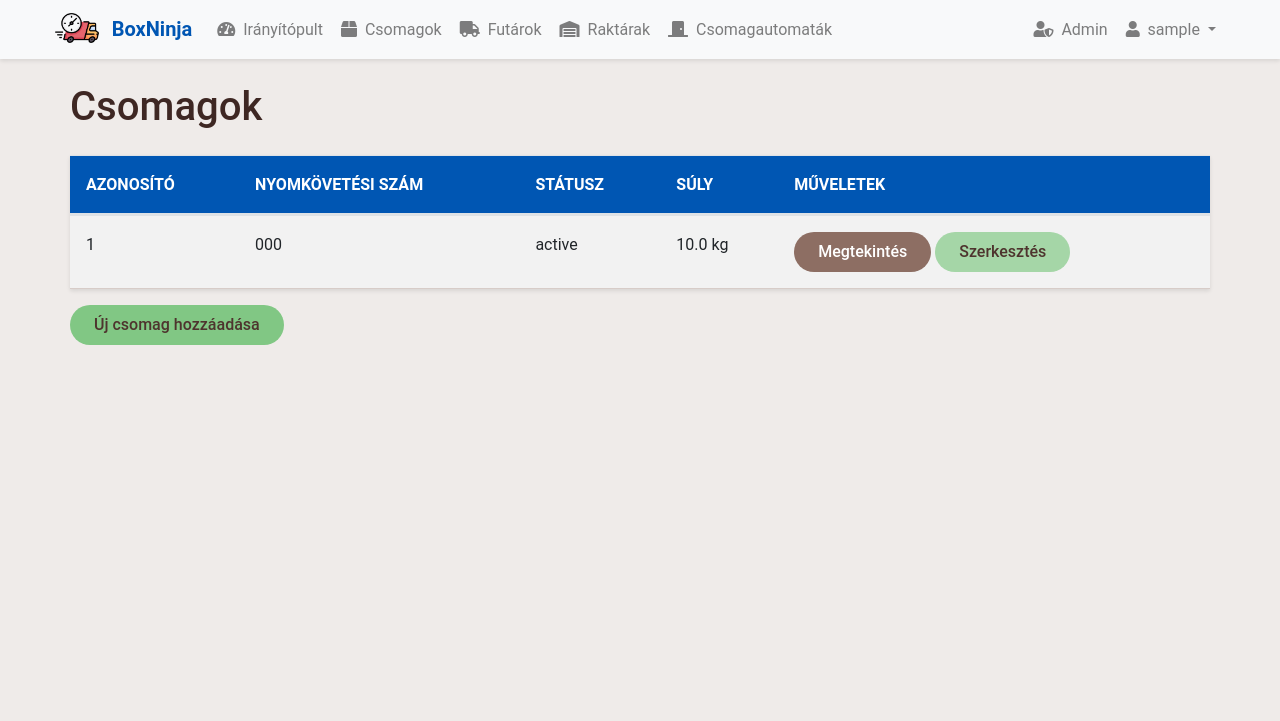
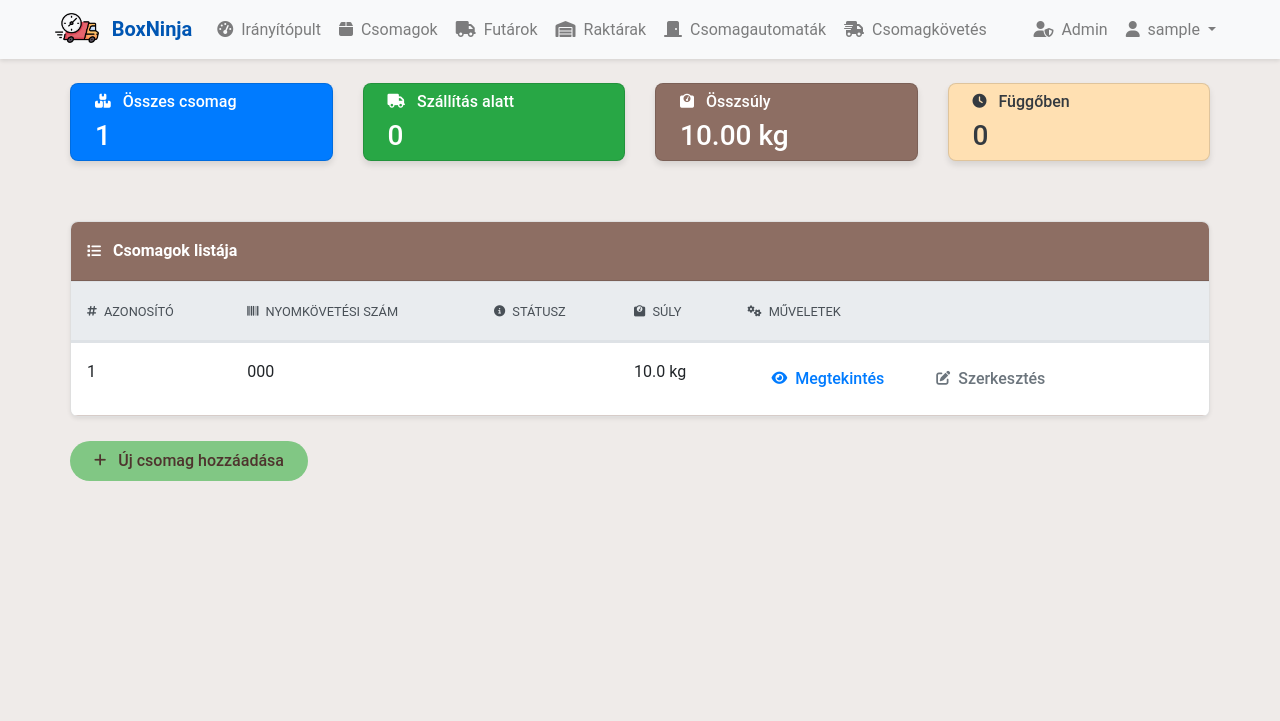
Before and after one commit to pe-box-ninja/webapp, a Flask app: page /package/list in a window 1280 px wide. Shown: the top 721 px of the page. Run offline with Flask 3, Linux system fonts and the light colour scheme; a user stored in the database is signed in; tables that the repository leaves empty hold one stand-in row (values such as "Sample post"); some libraries are stand-ins or nearby versions.

Commit message:
packages

```diff
--- a/app/models/__init__.py
+++ b/app/models/__init__.py
@@ -1,5 +1,5 @@
 from .user import User
-from .package import Package
+from .package import Package, PackageStatus
 from .courier import Courier
 from .warehouse import Warehouse
 from .parcel_locker import ParcelLocker
--- a/app/routes/courier.py
+++ b/app/routes/courier.py
@@ -2,12 +2,14 @@ from flask import Blueprint, render_template
 from flask_login import login_required
 from app.models import Courier
 from app import db
+from app.decorators import warehouse_required
 
 bp = Blueprint("courier", __name__)
 
 
 @bp.route("/list")
 @login_required
+@warehouse_required
 def list():
     couriers = Courier.query.all()
     return render_template("courier/list.html", title="Couriers", couriers=couriers)
@@ -15,6 +17,7 @@ def list():
 
 @bp.route("/view/<int:id>")
 @login_required
+@warehouse_required
 def view(id):
     courier = Courier.query.get_or_404(id)
     return render_template("courier/view.html", title="View Courier", courier=courier)
@@ -22,6 +25,7 @@ def view(id):
 
 @bp.route("/edit/<int:id>")
 @login_required
+@warehouse_required
 def edit(id):
     courier = Courier.query.get_or_404(id)
     return render_template("courier/edit.html", title="Edit Courier", courier=courier)
@@ -29,5 +33,6 @@ def edit(id):
 
 @bp.route("/create")
 @login_required
+@warehouse_required
 def create():
     return render_template("courier/create.html", title="Create Courier")
--- a/app/routes/main.py
+++ b/app/routes/main.py
@@ -1,6 +1,7 @@
 from flask import Blueprint, render_template, redirect, url_for, abort
 from flask_login import login_required, current_user
 from app.models import User
+from app.decorators import admin_required
 
 bp = Blueprint("main", __name__)
 
@@ -21,6 +22,7 @@ def dashboard():
 
 @bp.route("/admin")
 @login_required
+@admin_required
 def admin():
     if not current_user.is_admin():
         abort(403)  # Forbidden
@@ -30,6 +32,7 @@ def admin():
 
 @bp.route("/admin/design-system")
 @login_required
+@admin_required
 def secret_design_system():
     if not current_user.is_admin():
         abort(403)
--- a/app/routes/package.py
+++ b/app/routes/package.py
@@ -2,6 +2,9 @@ from flask import Blueprint, render_template, request, flash
 from flask_login import login_required
 from app.models import Package
 from app.decorators import warehouse_required
+from app import db
+from app.forms import EditPackageForm, CreatePackageForm
+from flask import redirect, url_for
 
 bp = Blueprint("package", __name__)
 
@@ -14,10 +17,19 @@ def list():
     return render_template("package/list.html", title="Packages", packages=packages)
 
 
+@bp.route("/view/<int:id>")
+@login_required
+def view(id):
+    package = Package.query.get_or_404(id)
+    return render_template(
+        "package/track_result.html", title="Csomagkövetés", package=package
+    )
+
+
 @bp.route("/send")
 @login_required
 def send():
-    return render_template("package/send.html", title="Send Package")
+    return render_template("package/send.html", title="Csomagküldés")
 
 
 @bp.route("/track", methods=["GET", "POST"])
@@ -30,3 +42,42 @@ def track():
         else:
             flash("A megadott csomagszámmal nem található csomag.", "error")
     return render_template("package/track.html", title="Csomagkövetés")
+
+
+@bp.route("/edit/<int:id>", methods=["GET", "POST"])
+@login_required
+@warehouse_required
+def edit(id):
+    package = Package.query.get_or_404(id)
+    form = EditPackageForm(obj=package)
+    if form.validate_on_submit():
+        form.populate_obj(package)
+        db.session.commit()
+        flash("A csomag sikeresen frissítve.", "success")
+        return redirect(url_for("package.list"))
+    return render_template(
+        "package/edit.html", title="Csomag szerkesztése", form=form, package=package
+    )
+
+
+@bp.route("/create", methods=["GET", "POST"])
+@login_required
+@warehouse_required
+def create():
+    form = CreatePackageForm()
+    if form.validate_on_submit():
+        package = Package(
+            tracking_number=form.tracking_number.data,
+            status=form.status.data,
+            weight=form.weight.data,
+            dimensions=form.dimensions.data,
+            sender_address=form.sender_address.data,
+            recipient_address=form.recipient_address.data,
+        )
+        db.session.add(package)
+        db.session.commit()
+        flash("Az új csomag sikeresen létrehozva.", "success")
+        return redirect(url_for("package.list"))
+    return render_template(
+        "package/create.html", title="Új csomag létrehozása", form=form
+    )
--- a/app/routes/parcel_locker.py
+++ b/app/routes/parcel_locker.py
@@ -1,12 +1,14 @@
 from flask import Blueprint, render_template
 from flask_login import login_required
 from app.models import ParcelLocker
+from app.decorators import warehouse_required
 
 bp = Blueprint("parcel_locker", __name__)
 
 
 @bp.route("/list")
 @login_required
+@warehouse_required
 def list():
     parcel_locker = ParcelLocker.query.all()
     return render_template(
@@ -16,6 +18,7 @@ def list():
 
 @bp.route("/view/<int:id>")
 @login_required
+@warehouse_required
 def view(id):
     parcel_locker = ParcelLocker.query.get_or_404(id)
     return render_template(
@@ -25,6 +28,7 @@ def view(id):
 
 @bp.route("/edit/<int:id>")
 @login_required
+@warehouse_required
 def edit(id):
     parcel_locker = ParcelLocker.query.get_or_404(id)
     return render_template(
@@ -36,6 +40,7 @@ def edit(id):
 
 @bp.route("/create")
 @login_required
+@warehouse_required
 def create():
     return render_template(
         "parcel_locker/create.html", title="Csomagautomata felvétele"
--- a/app/routes/warehouse.py
+++ b/app/routes/warehouse.py
@@ -1,14 +1,14 @@
 from flask import Blueprint, render_template
 from flask_login import login_required
 from app.models import Warehouse
-from app.decorators import admin_required
+from app.decorators import warehouse_required
 
 bp = Blueprint("warehouse", __name__)
 
 
 @bp.route("/list")
 @login_required
-@admin_required
+@warehouse_required
 def list():
     warehouses = Warehouse.query.all()
     return render_template(
--- a/app/templates/base.html
+++ b/app/templates/base.html
@@ -4,7 +4,7 @@
         <meta charset="UTF-8">
         <meta name="viewport" content="width=device-width, initial-scale=1.0">
         <title>BoxNinja{% if title %} | {{ title }}{% endif %}</title>
-        <link rel="stylesheet" href="https://cdnjs.cloudflare.com/ajax/libs/font-awesome/5.15.3/css/all.min.css">
+        <link rel="stylesheet" href="https://cdnjs.cloudflare.com/ajax/libs/font-awesome/6.6.0/css/all.min.css">
         <link rel="stylesheet" href="https://stackpath.bootstrapcdn.com/bootstrap/4.5.2/css/bootstrap.min.css">
         <link rel="stylesheet" href="{{ url_for('static', filename='css/main.css') }}">
         <link rel="stylesheet" href="{{ url_for('static', filename='css/design-system.css') }}">
--- a/app/templates/package/list.html
+++ b/app/templates/package/list.html
@@ -1,32 +1,132 @@
 {% extends "base.html" %}
+
 {% block content %}
-<div class="container">
-    <h1 class="mb-4">Csomagok</h1>
-    <table class="table table-striped">
-        <thead>
+<div class="container mt-4">
+    <div class="row mb-4">
+        <div class="col-md-3 mb-3">
+            <div class="card bg-primary text-white">
+                <div class="card-body py-2">
+                    <h6 class="card-title mb-0">
+                        <i class="fas fa-boxes fa-sm mr-2"></i>
+                        Összes csomag
+                    </h6>
+                    <p class="card-text h3 mt-2 mb-0">{{ packages|length }}</p>
+                </div>
+            </div>
+        </div>
+        <div class="col-md-3 mb-3">
+            <div class="card bg-success text-white">
+                <div class="card-body py-2">
+                    <h6 class="card-title mb-0">
+                        <i class="fas fa-truck fa-sm mr-2"></i>
+                        Szállítás alatt
+                    </h6>
+                    <p class="card-text h3 mt-2 mb-0">{{ packages|selectattr("status", "equalto", "szállítás alatt")|list|length }}</p>
+                </div>
+            </div>
+        </div>
+        <div class="col-md-3 mb-3">
+            <div class="card text-white" style="background-color: var(--primary-color);">
+                <div class="card-body py-2">
+                    <h6 class="card-title mb-0">
+                        <i class="fas fa-weight fa-sm mr-2"></i>
+                        Összsúly
+                    </h6>
+                    <p class="card-text h3 mt-2 mb-0">{{ "%.2f"|format(packages|sum(attribute="weight")) }} kg</p>
+                </div>
+            </div>
+        </div>
+        <div class="col-md-3 mb-3">
+            <div class="card text-dark" style="background-color: var(--accent-color);">
+                <div class="card-body py-2">
+                    <h6 class="card-title mb-0">
+                        <i class="fas fa-clock fa-sm mr-2"></i>
+                        Függőben
+                    </h6>
+                    <p class="card-text h3 mt-2 mb-0">{{ packages|selectattr("status", "equalto", "függőben")|list|length }}</p>
+                </div>
+            </div>
+        </div>
+    </div>
+    <div class="card shadow-sm">
+        <div class="card-header ">
+            <i class="fas fa-list fa-sm mr-2"></i>
+            Csomagok listája
+        </div>
+        <div class="card-body p-0">
+            <div class="table-responsive">
+                <table class="table table-hover mb-0">
+                    <thead class="thead-light">
                         <tr>
-                <th>Azonosító</th>
-                <th>Nyomkövetési szám</th>
-                <th>Státusz</th>
-                <th>Súly</th>
-                <th>Műveletek</th>
+                            <th class="px-3">
+                                <small>
+                                    <i class="fas fa-hashtag fa-sm mr-1"></i>
+                                    Azonosító
+                                </small>
+                            </th>
+                            <th>
+                                <small>
+                                    <i class="fas fa-barcode fa-sm mr-1"></i>
+                                    Nyomkövetési szám
+                                </small>
+                            </th>
+                            <th>
+                                <small>
+                                    <i class="fas fa-info-circle fa-sm mr-1"></i>
+                                    Státusz
+                                </small>
+                            </th>
+                            <th>
+                                <small>
+                                    <i class="fas fa-weight fa-sm mr-1"></i>
+                                    Súly
+                                </small>
+                            </th>
+                            <th class="px-3">
+                                <small>
+                                    <i class="fas fa-cogs fa-sm mr-1"></i>
+                                    Műveletek
+                                </small>
+                            </th>
                         </tr>
                     </thead>
                     <tbody>
                         {% for package in packages %}
                         <tr>
-                <td>{{ package.id }}</td>
+                            <td class="px-3">{{ package.id }}</td>
                             <td>{{ package.tracking_number }}</td>
-                <td>{{ package.status }}</td>
+                            <td>
+                                <span class="badge px-2 py-2 badge-{{ {'függőben': 'warning', 'szállítás alatt': 'primary', 'kézbesítve': 'success', 'visszaküldve': 'danger'}[package.status] }}">
+                                    {{ {'függőben': 'Függőben', 'szállítás alatt': 'Szállítás alatt', 'kézbesítve': 'Kézbesítve', 'visszaküldve': 'Visszaküldve'}[package.status] }}
+                                </span>
+                            </td>
                             <td>{{ package.weight }} kg</td>
-                <td>
-                    <a href="{{ url_for('package.view', id=package.id) }}" class="btn btn-sm btn-primary">Megtekintés</a>
-                    <a href="{{ url_for('package.edit', id=package.id) }}" class="btn btn-sm btn-secondary">Szerkesztés</a>
+                            <td class="px-3">
+                                <a href="{{ url_for('package.view', id=package.id) }}" class="btn btn-sm btn-outline-primary">
+                                    <i class="fas fa-eye fa-sm mr-1"></i>
+                                    Megtekintés
+                                </a>
+                                <a href="{{ url_for('package.edit', id=package.id) }}" class="btn btn-sm btn-outline-secondary">
+                                    <i class="fas fa-edit fa-sm mr-1"></i>
+                                    Szerkesztés
+                                </a>
                             </td>
                         </tr>
                         {% endfor %}
                     </tbody>
                 </table>
-    <a href="{{ url_for('package.create') }}" class="btn btn-success">Új csomag hozzáadása</a>
+            </div>
+        </div>
+    </div>
+    <div class="mt-4">
+        <a href="{{ url_for('package.create') }}" class="btn btn-success">
+            <i class="fas fa-plus fa-sm mr-2"></i>
+            Új csomag hozzáadása
+        </a>
+    </div>
 </div>
 {% endblock %}
+
+{% block scripts %}
+<script src="https://kit.fontawesome.com/a076d05399.js"></script>
+{% endblock %}
--- a/app/templates/ui/navbar.html
+++ b/app/templates/ui/navbar.html
@@ -22,7 +22,7 @@
         </button>
         <div class="collapse navbar-collapse" id="navbarNav">
             <ul class="navbar-nav mr-auto">
-                {% if current_user.is_authenticated %}
+                {% if current_user.is_authenticated and (current_user.is_warehouse() or current_user.is_admin() ) %}
                 <li class="nav-item">
                     <a class="nav-link" href="{{ url_for('main.dashboard') }}">
                         <i class="fas fa-tachometer-alt mr-1"></i>
@@ -53,11 +53,26 @@
                         Csomagautomaták
                     </a>
                 </li>
+                {% elif current_user.is_authenticated %}
+                <li class="nav-item">
+                    <a class="nav-link" href="{{ url_for('package.send') }}">
+                        <i class="fas fa-truck-ramp-box mr-1"></i>
+                        Csomagküldés
+                    </a>
+                </li>
+                {% endif %}
+
+                {% if current_user.is_authenticated %}
+                <li class="nav-item">
+                    <a class="nav-link" href="{{ url_for('package.track') }}">
+                        <i class="fas fa-truck-fast mr-1"></i>
+                        Csomagkövetés
+                    </a>
+                </li>
                 {% endif %}
             </ul>
             <ul class="navbar-nav">
-                {% if current_user.is_authenticated %}
-                    {% if current_user.is_admin %}
+                {% if current_user.is_authenticated and current_user.is_admin() %}
                 <li class="nav-item">
                     <a class="nav-link" href="{{ url_for('admin.index') }}">
                         <i class="fas fa-user-shield mr-1"></i>
@@ -65,6 +80,7 @@
                     </a>
                 </li>
                 {% endif %}
+                {% if current_user.is_authenticated %}
                 <li class="nav-item dropdown">
                     <a
                         class="nav-link dropdown-toggle"
```
Also changed, not shown: app/forms.py (+52 -2 lines), app/models/package.py (+16 -2 lines), app/routes/auth.py (+4 -4 lines), app/templates/package/edit.html (added, +75 -0 lines), app/templates/package/track.html (+8 -3 lines), seed.py (+19 -2 lines). Lines whose indentation alone changed are shown as unchanged.
